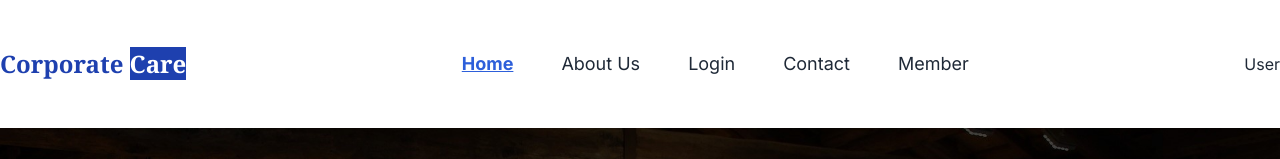
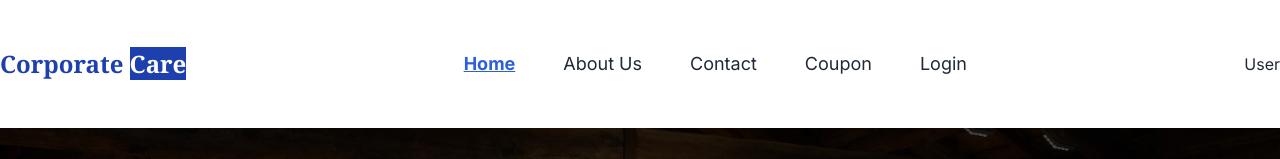
Before and after one commit to searchsakib/corporate-care, a React (Vite) app: page / in a window 1280 px wide. Shown: the top 159 px of the page. Built offline with nearby package versions, Linux system fonts and the light colour scheme.

Commit message:
coupon section added, member nav deleted

```diff
--- a/src/Router/Route.jsx
+++ b/src/Router/Route.jsx
@@ -6,7 +6,7 @@ import Contact from '../components/Contact/Contact';
 import ErrorPage from '../pages/ErrorPage/ErrorPage';
 import Login from '../components/Login/Login';
 import ServiceDetails from '../components/ServiceDetails/ServiceDetails';
-import Member from '../components/Member/Member';
+import Coupon from '../components/Coupon/Coupon';
 
 const myRoute = createBrowserRouter([
   {
@@ -31,8 +31,8 @@ const myRoute = createBrowserRouter([
         element: <Login></Login>,
       },
       {
-        path: '/member',
-        element: <Member></Member>,
+        path: '/coupon',
+        element: <Coupon></Coupon>,
       },
       {
         path: '/service-details/:id',
--- /dev/null
+++ b/src/components/Coupon/Coupon.jsx
@@ -0,0 +1,9 @@
+const Coupon = () => {
+  return (
+    <div>
+      <h2>This is Coupon section(private)</h2>
+    </div>
+  );
+};
+
+export default Coupon;
--- a/src/components/Member/Member.jsx
+++ /dev/null
@@ -1,9 +0,0 @@
-const Member = () => {
-  return (
-    <div>
-      <h2>This is Member section(private)</h2>
-    </div>
-  );
-};
-
-export default Member;
--- a/src/components/NavBar/NavBar.jsx
+++ b/src/components/NavBar/NavBar.jsx
@@ -35,21 +35,6 @@ const NavBar = () => {
 
       <li className="md:pr-12 lg:pr-12 pb-2 md:pb-0 lg:pb-0">
         <NavLink
-          to="/login"
-          className={({ isActive, isPending }) =>
-            isPending
-              ? 'pending'
-              : isActive
-              ? 'text-[#2D5FDA] underline font-bold'
-              : ''
-          }
-        >
-          Login
-        </NavLink>
-      </li>
-
-      <li className="md:pr-12 lg:pr-12 pb-2 md:pb-0 lg:pb-0">
-        <NavLink
           to="/contact"
           className={({ isActive, isPending }) =>
             isPending
@@ -62,9 +47,9 @@ const NavBar = () => {
           Contact
         </NavLink>
       </li>
-      <li>
+      <li className="md:pr-12 lg:pr-12 pb-2 md:pb-0 lg:pb-0">
         <NavLink
-          to="/member"
+          to="/coupon"
           className={({ isActive, isPending }) =>
             isPending
               ? 'pending'
@@ -73,7 +58,21 @@ const NavBar = () => {
               : ''
           }
         >
-          Member
+          Coupon
+        </NavLink>
+      </li>
+      <li>
+        <NavLink
+          to="/login"
+          className={({ isActive, isPending }) =>
+            isPending
+              ? 'pending'
+              : isActive
+              ? 'text-[#2D5FDA] underline font-bold'
+              : ''
+          }
+        >
+          Login
         </NavLink>
       </li>
     </>
```
